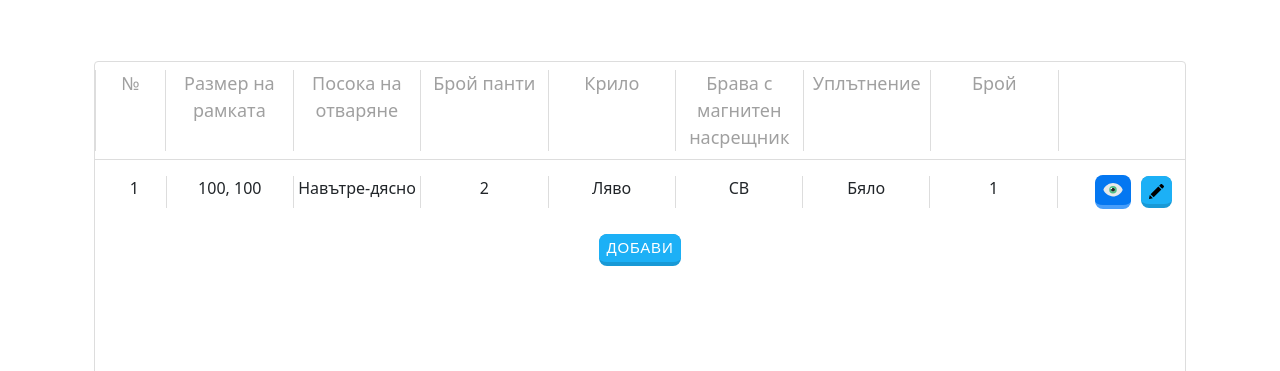
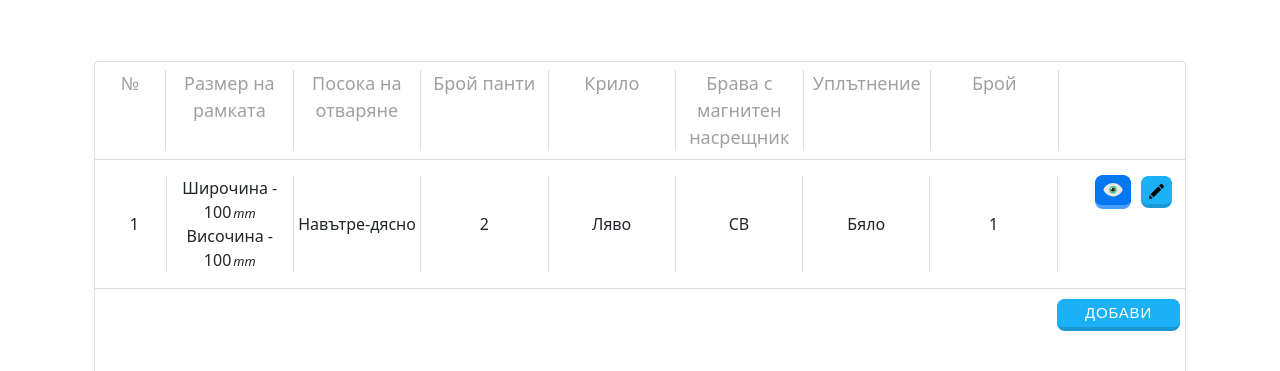
Before and after one commit to Martimbuka/product-configurator, a React (Create React App) app: page / in a window 1280 px wide. Shown: the part 429-800 px from the top of the page. Built offline with nearby package versions, Linux system fonts and the light colour scheme.

Commit message:
Refactor MyItemRender component to use frameSize property for width and height

```diff
--- a/src/components/list-view/MyItemRender.jsx
+++ b/src/components/list-view/MyItemRender.jsx
@@ -51,12 +51,12 @@ const MyItemRender = ({ dataItem, saveItem, deleteItem, dataLength }) => {
               type="number"
               name='width'
               onChange={handleChange}
-              value={itemData.width}
+              value={itemData.frameSize.width}
             />
             <input
               type="number"
               name='height'
-              value={itemData.height}
+              value={itemData.frameSize.height}
               onChange={handleChange}
             />
           </div>
@@ -68,14 +68,17 @@ const MyItemRender = ({ dataItem, saveItem, deleteItem, dataLength }) => {
       ) : (
         <div style={{ width: '100%' }}>
           <div className='view-item'>
-            <span>{itemData.ProductID}</span>
-            <span>{itemData.frameSize.width}, {itemData.frameSize.height}</span>
-            <span>{itemData.direction}</span>
-            <span>{itemData.hinges}</span>
-            <span>{itemData.wing}</span>
-            <span>{itemData.lock}</span>
-            <span>{itemData.sealColor}</span>
-            <span>{itemData.quantity}</span>
+            <span className='item'>{itemData.ProductID}</span>
+            <span className='item frameSize'>
+              <span>Широчина - {itemData.frameSize.width}<span className='unit'>mm</span></span>
+              <span>Височина - {itemData.frameSize.height}<span className='unit'>mm</span></span>
+            </span>
+            <span className='item'>{itemData.direction}</span>
+            <span className='item'>{itemData.hinges}</span>
+            <span className='item'>{itemData.wing}</span>
+            <span className='item'>{itemData.lock}</span>
+            <span className='item'>{itemData.sealColor}</span>
+            <span className='item'>{itemData.quantity}</span>
           </div>
           <div className='button-container'>
             <button type='button' className='view-button' onClick={() => setEditMode(true)}><ViewIcon /></button>
--- a/src/style/list-view.css
+++ b/src/style/list-view.css
@@ -29,7 +29,10 @@
 .list-view-header .header-item {
   border-left: 1px solid #ddd;
   text-align: center;
+}
 
+.list-view-header .header-item:first-child {
+  border-left: none;
 }
 
 .list-view-item {
@@ -74,9 +77,14 @@
   width: 100%;
   bottom: 0;
   display: flex;
-  justify-content: center;
+  justify-content: right;
   padding: 10px 0;
   display: flex;
+  border-top: 1px solid #ddd;
+}
+
+.add-product-form .add-button {
+  padding: 4px 28px;
 }
 
 
--- a/src/style/view-item.css
+++ b/src/style/view-item.css
@@ -1,5 +1,13 @@
-.view-item span {
+.view-item .item {
     border-right: 1px solid #ddd;
+    text-align: center;
+    display: grid;
+    align-items: center;
+}
+
+.view-item .frameSize {
+    grid-template-columns: 1fr;
+    grid-template-rows: 1fr 1fr;
 }
 
 .view-item {
@@ -7,3 +15,10 @@
     display: grid;
     grid-template-columns: 0.5fr 1fr 1fr 1fr 1fr 1fr 1fr 1fr;
 }
+
+.view-item span .unit {
+    font-style: italic;
+    font-size: 0.8em;
+    margin-left: 2px;
+    border: none;
+}
```
